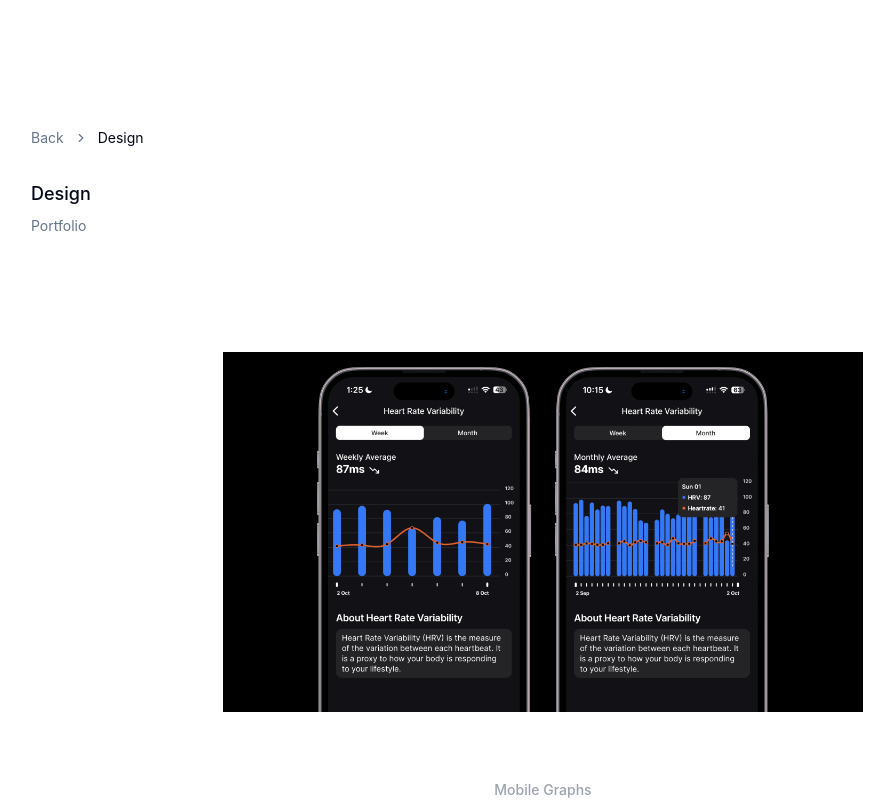
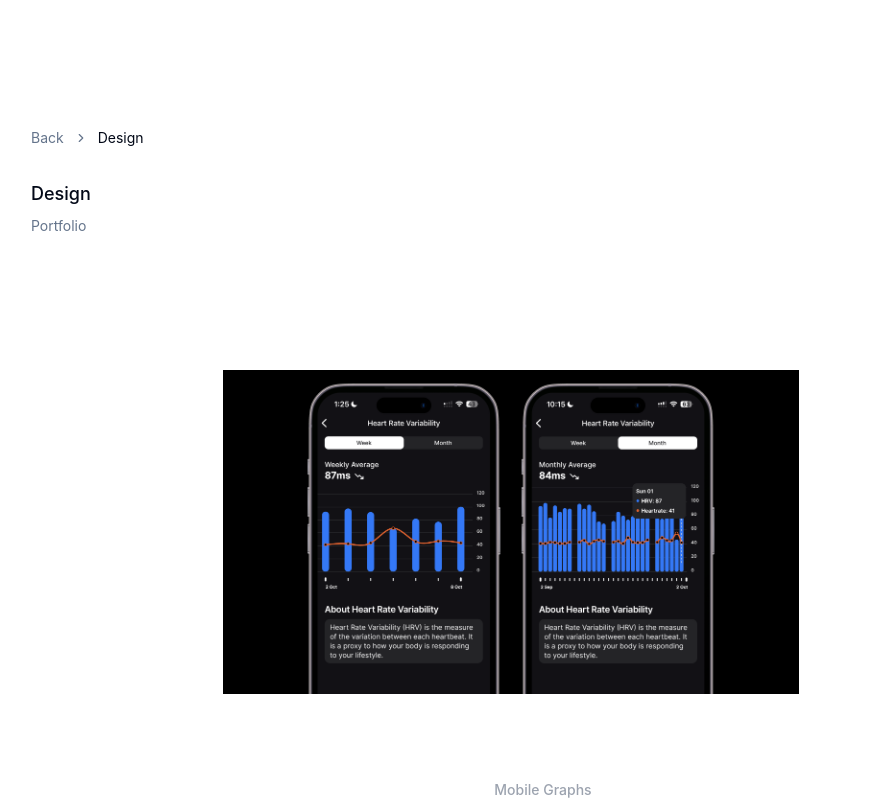
Before and after one commit to dtsloane/sloane-web, a Next.js app: page /design in a window 1280 px wide. Shown: the top 800 px of the page, without its empty margins (97-991 px from the left). Built offline with nearby package versions, Linux system fonts and the light colour scheme.

Commit message:
more design portoflio fixes

```diff
--- a/src/components/ui/PortfolioGrid.tsx
+++ b/src/components/ui/PortfolioGrid.tsx
@@ -25,11 +25,11 @@ const PortfolioGrid: React.FC = () => {
 
   return (
     <div className="relative">
-      <div className="flex flex-col items-center space-y-8 p-6 overflow-y-auto max-h-screen">
+      <div className="flex flex-col items-center space-y-8 p-6">
         {items.map((item, index) => (
           <div key={index} className="w-full max-w-2xl p-4 text-center">
             <div className="relative group cursor-pointer mt-4" onClick={() => openModal(item)}>
-              <div className="relative w-full h-0 pb-[75%] overflow-hidden rounded-md">
+              <div className="relative w-full max-w-xl h-0 pb-[75%] overflow-hidden rounded-md">
                 {item.type === 'image' ? (
                   <Image
                     alt={`Item ${index + 1}`}
@@ -60,19 +60,20 @@ const PortfolioGrid: React.FC = () => {
 
       {selectedItem && (
         <div className="fixed inset-0 z-50 flex items-center justify-center bg-black bg-opacity-50 backdrop-blur-sm" onClick={closeModal}>
-          <div className="relative w-3/4 h-3/4 bg-transparent rounded-lg overflow-hidden" onClick={(e) => e.stopPropagation()}>
-            <button className="absolute top-2 right-2 text-white" onClick={closeModal}>✖</button>
-            <div className="relative w-full h-0 pb-[75%] rounded-md">
+          <div className="relative w-auto max-w-6xl h-auto max-h-screen bg-transparent overflow-auto" onClick={(e) => e.stopPropagation()}>
+            <div className="relative w-full h-full p-4">
               {selectedItem.type === 'image' ? (
                 <Image
                   alt="Selected Item"
-                  className="w-full h-full object-contain"
+                  className="w-auto h-auto max-w-full max-h-screen object-contain"
                   src={selectedItem.src!}
-                  fill
+                  layout="intrinsic"
+                  width={1920}
+                  height={1080}
                 />
               ) : selectedItem.type === 'video' ? (
                 <video
-                  className="w-full h-full object-contain"
+                  className="w-auto h-auto max-w-full max-h-screen object-contain"
                   src={selectedItem.src!}
                   controls
                   autoPlay
```
